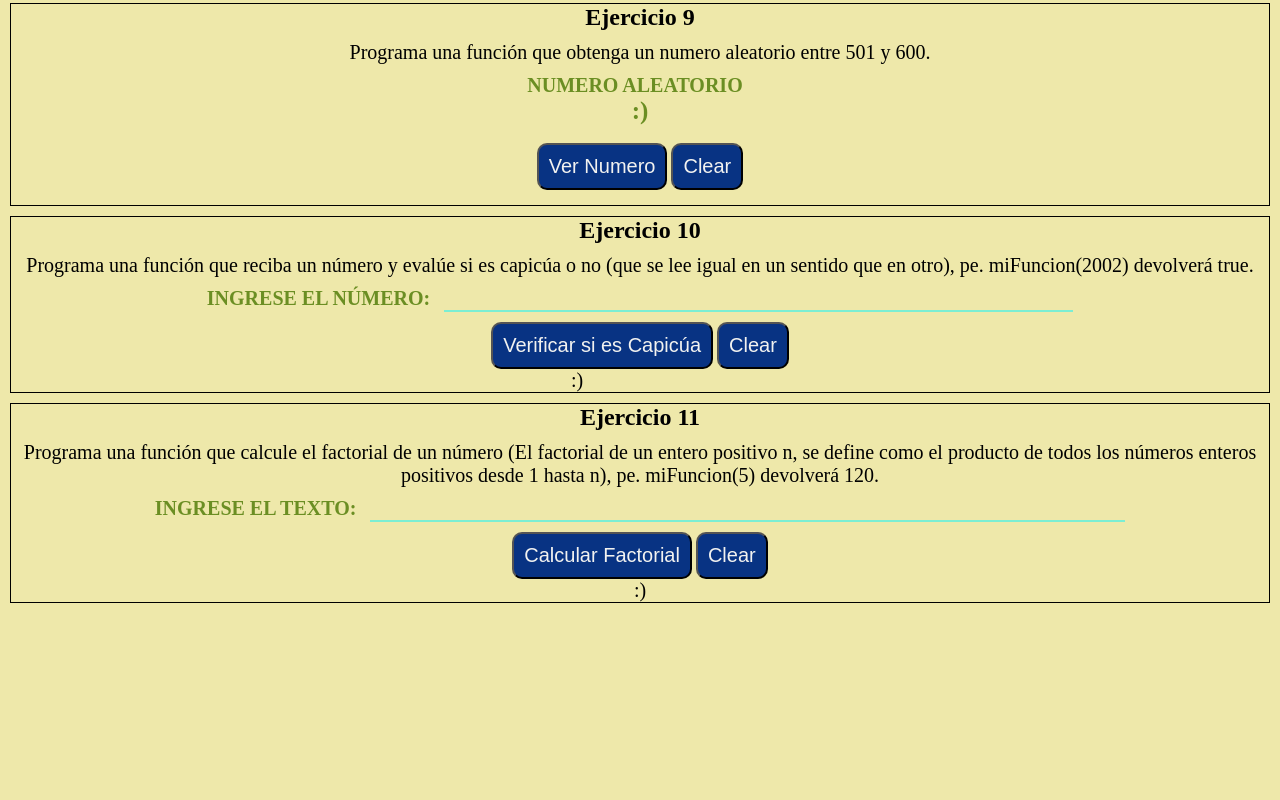
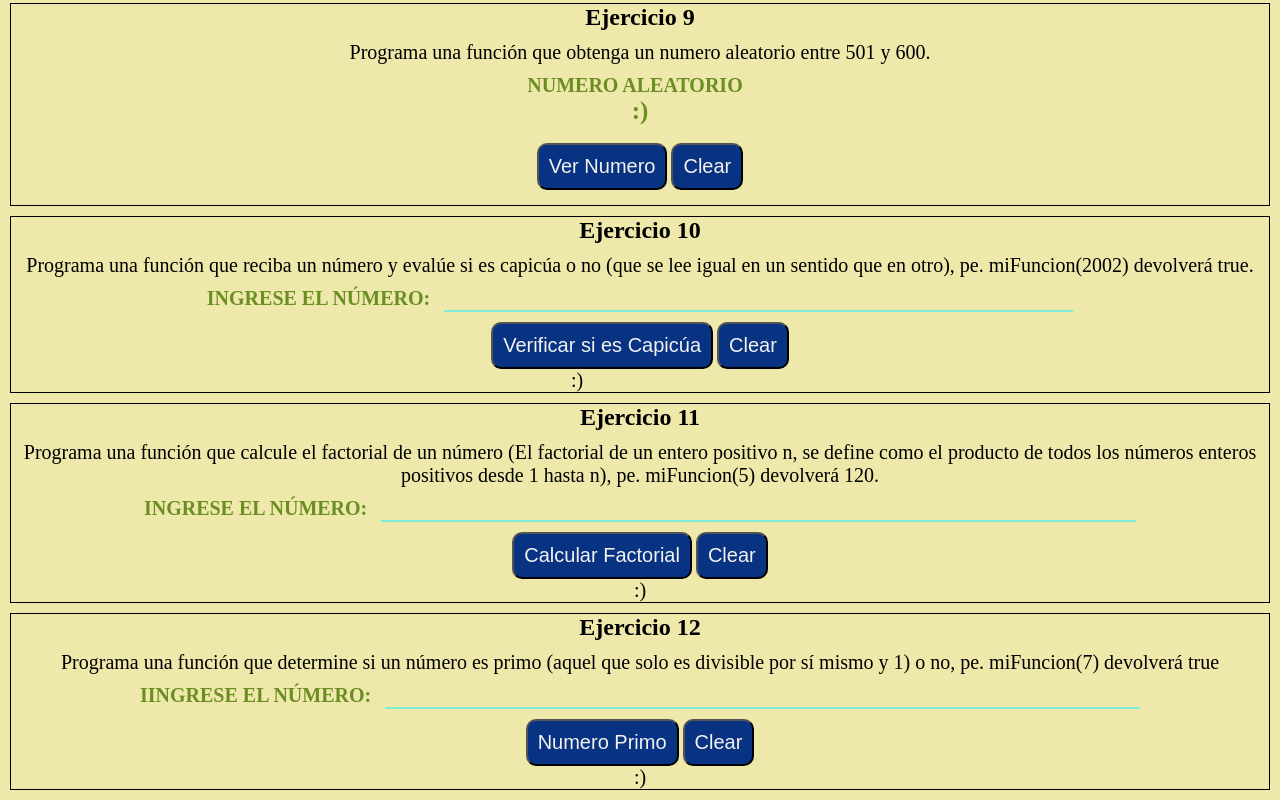
Before and after one commit to Henrycaba471/iniciando-en-git, a plain HTML site: page index.html in a window 1280 px wide. Shown: the part 1913-2713 px from the top of the page. Before the commit the page ends 2526 px from the top, so only its background shows below. Drawn offline with Linux system fonts and the light colour scheme.

Commit message:
Ejercicio 12 resuelto

```diff
--- a/app.js
+++ b/app.js
@@ -295,3 +295,45 @@ borrar11.addEventListener('click', () => {
     factorial.value = '';
     resultado11.innerText = (':)');
 });
+
+//12
+const numeroPrimo = () => {
+    const numPrimo = document.getElementById('entrada-12').value;
+    const resultado12 = document.getElementById('resultado12');
+
+    if (!numPrimo) {
+        return resultado12.innerText = ('No has ingresado ningun número');
+    }
+    if (numPrimo === '0') {
+        return resultado12.innerText = ('El numero 0 no aplica :(');
+    }
+
+    if (numPrimo === '1') {
+        return resultado12.innerText = ('El numero 1 no aplica :(');
+    }
+    if (Math.sign(numPrimo) === -1) {
+        return resultado12.innerText = ('Has ingresado un numero negativo');
+    }
+
+    let divisible = false;
+    for (let i = 2; i < numPrimo; i++) {
+        if ((numPrimo % i) === 0) {
+            divisible =true;
+            break
+        }
+    }
+    return (divisible)
+    ? resultado12.innerText = (`El numero ${numPrimo} no es primo`)
+    : resultado12.innerText = (`El numero ${numPrimo} si es primo`);
+}
+
+const numPrimo = document.getElementById('entrada-12');
+const resultado12 = document.getElementById('resultado12');
+const borrar12 = document.getElementById('clear12');
+
+borrar12.addEventListener('click', () => {
+    numPrimo.value = '';
+    resultado12.innerText = (':)');
+});
+
+//13) Programa una función que determine si un número es par o impar, pe. miFuncion(29) devolverá Impar.
--- a/index.html
+++ b/index.html
@@ -114,13 +114,21 @@
       <div class="ejercicio-11">
         <h2 class="once">Ejercicio 11</h2>
         <p>Programa una función que calcule el factorial de un número (El factorial de un entero positivo n, se define como el producto de todos los números enteros positivos desde 1 hasta n), pe. miFuncion(5) devolverá 120.</p>
-        <label for="entrada-11">Ingrese el texto:</label>
+        <label for="entrada-11">Ingrese el número:</label>
         <input type="number" id="entrada-11"><br>
         <button type="submit" id="contar11" onclick="calcFactorial()">Calcular Factorial</button>
         <button id="clear11" type="submit">Clear</button>
         <span id="resultado11">:)</span>
     </div>
-
+    <div class="ejercicio-12">
+      <h2 class="once">Ejercicio 12</h2>
+      <p>Programa una función que determine si un número es primo (aquel que solo es divisible por sí mismo y 1) o no, pe. miFuncion(7) devolverá true</p>
+      <label for="entrada-12">IIngrese el número:</label>
+      <input type="number" id="entrada-12"><br>
+      <button type="submit" id="contar12" onclick="numeroPrimo()">Numero Primo</button>
+      <button id="clear12" type="submit">Clear</button>
+      <span id="resultado12">:)</span>
+    </div>
 
 
 
--- a/style.css
+++ b/style.css
@@ -455,3 +455,42 @@ p{
     width: 100%;
     font-size: 20px;
 }
+/*12*/
+.ejercicio-12{
+  border: 1px solid #000;
+  margin: 10px;
+}
+
+.ejercicio-12 label{
+    font-size: 20px;
+    text-transform: uppercase;
+    color: #6b8e23;
+    font-weight: 900;
+    padding-right: 10px;
+}
+.ejercicio-12 input{
+    width: 60%;
+    font-size: 20px;
+    outline: none;
+    border: none;
+    border-bottom: 2px solid rgb(10, 245, 253, 0.5);
+    background: transparent;
+    padding-left: 5px;
+    color: #2F4F4f;
+    margin-bottom: 10px;
+}
+
+.ejercicio-12 button{
+    font-size: 20px;
+    background: rgb(8, 51, 131);
+    padding: 10px;
+    border-radius: 10px;
+    outline: none;
+    cursor: pointer;
+    color: #F2F2F0;
+}
+.ejercicio-12 span{
+    display: block;
+    width: 100%;
+    font-size: 20px;
+}
```
